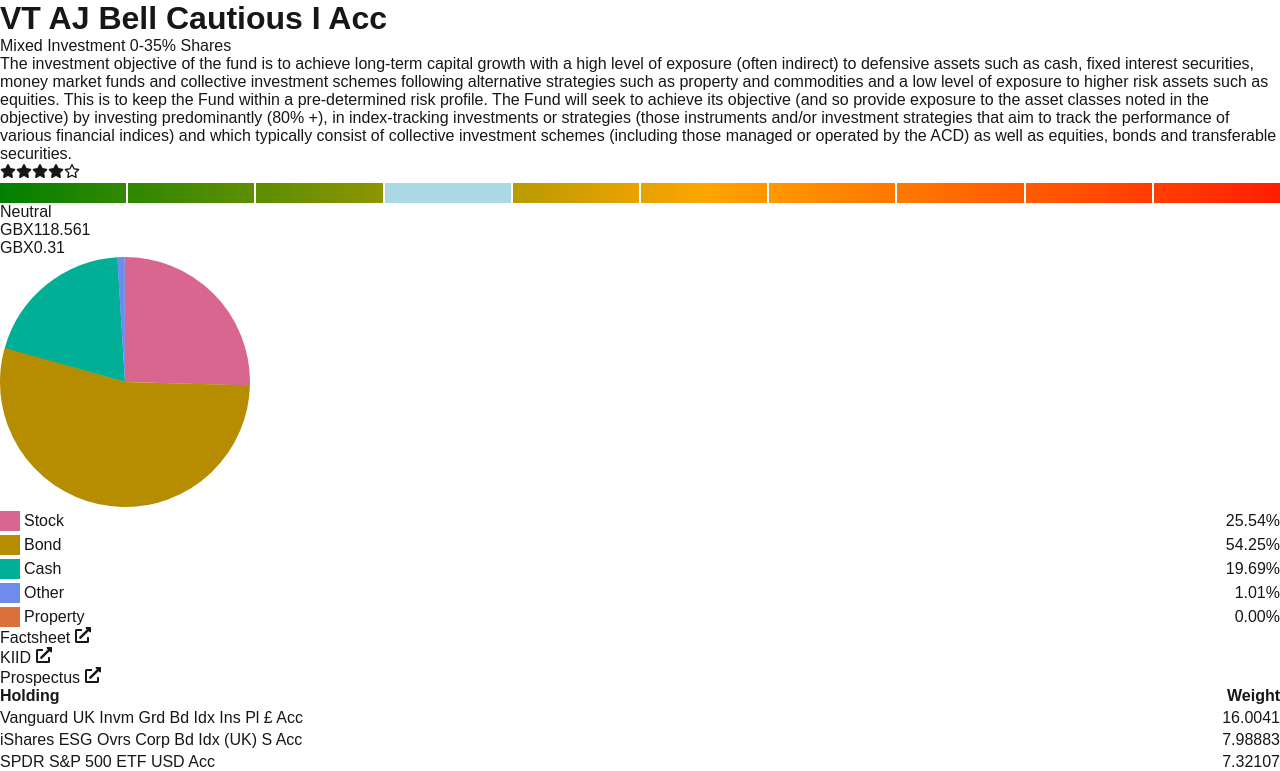
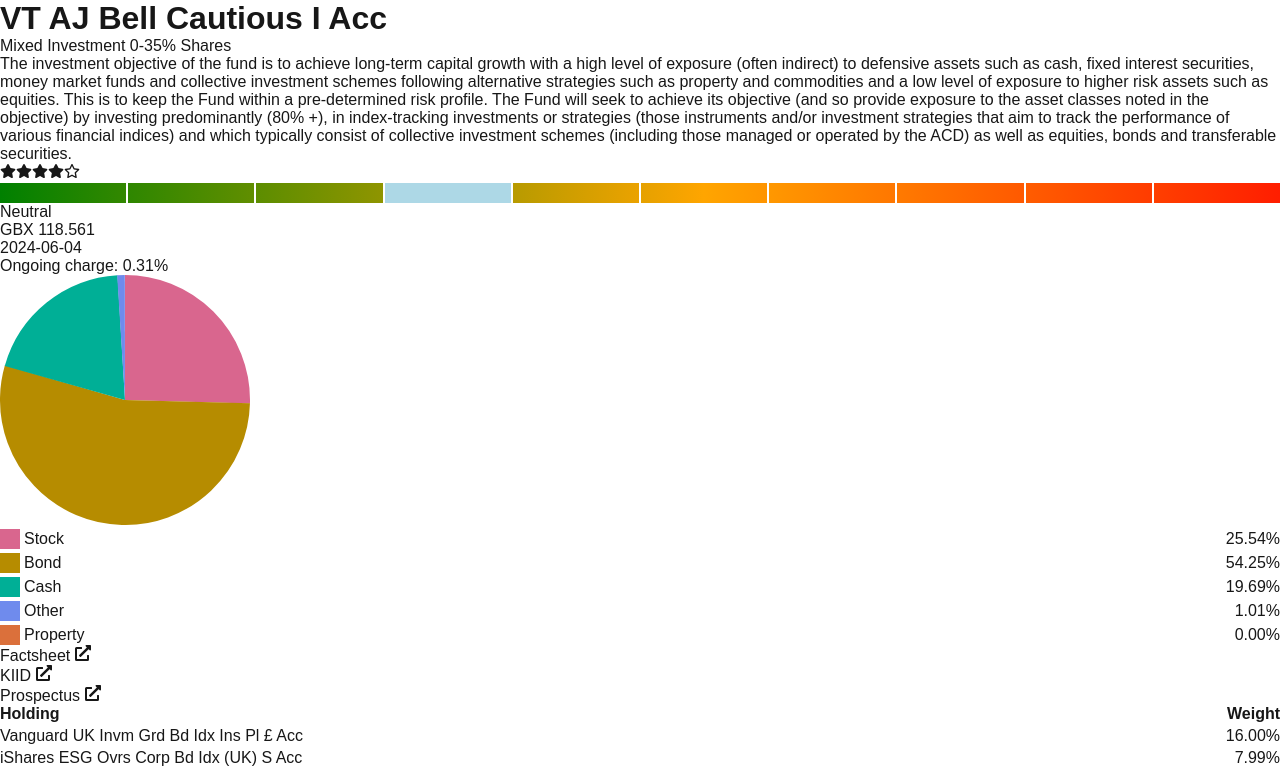
Before and after one commit to norgeous/ajbell-miniapp, a Next.js app: page / in a window 1280 px wide. Shown: the top 771 px of the page. Built offline with nearby package versions, Linux system fonts and the light colour scheme.

Commit message:
Update index.tsx

```diff
--- a/components/Fund/index.tsx
+++ b/components/Fund/index.tsx
@@ -25,13 +25,10 @@
       <GradientRating value={data.data.ratings.SRRI} />
       <div>{data.data.ratings.analystRatingLabel}</div>
       <div>
-        {data.data.quote.currency}
-        {data.data.quote.lastPrice}
+        {data.data.quote.currency} {data.data.quote.lastPrice}
       </div>
-      <div>
-        {data.data.quote.currency}
-        {data.data.quote.ongoingCharge}
-      </div>
+      <div>{data.data.quote.lastPriceDate}</div>
+      <div>Ongoing charge: {data.data.quote.ongoingCharge}%</div>
       <PieChart values={data.data.portfolio.asset} />
       {data.data.documents.map(({ id, type, url }) => (
         <ExternalLink key={id} href={url}>
@@ -40,7 +37,10 @@
       ))}
       <DataTable
         headings={['Holding', 'Weight']}
-        data={data.data.portfolio.top10Holdings}
+        data={data.data.portfolio.top10Holdings.map(({ name, weighting }) => ({
+          name,
+          weighting: `${weighting.toFixed(2)}%`,
+        }))}
       />
       <hr />
       <pre>{JSON.stringify(data, null, 2)}</pre>
```
